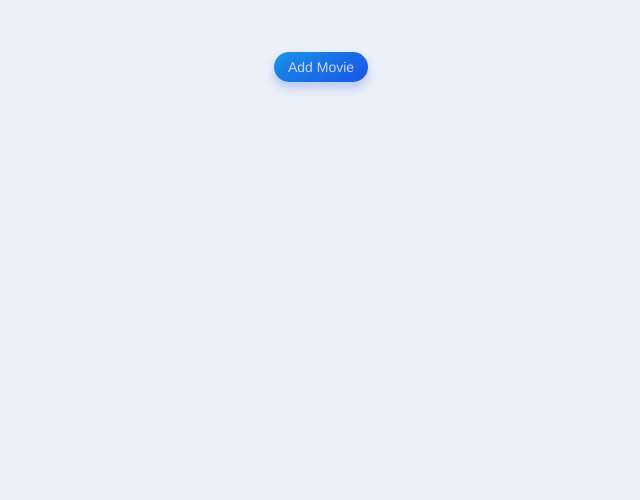
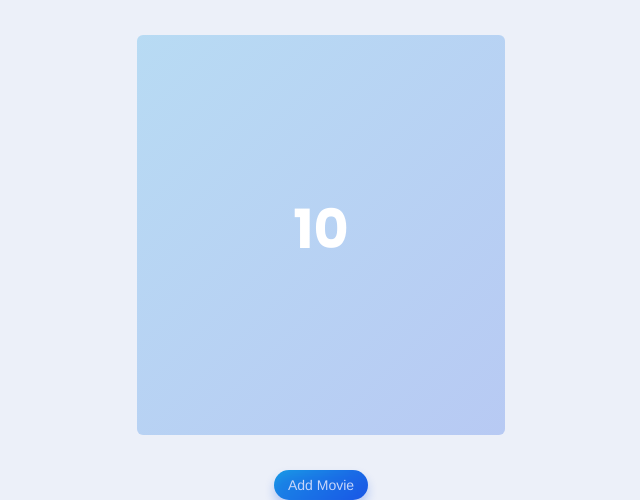
Before and after one commit to kvnkc/movie-website, a Flask app: page / in a window 1280 px wide. Shown: the part 557-1057 px from the top of the page, without its empty margins (319-959 px from the left). Before the commit the page ends 648 px from the top, so only its background shows below. Run offline with Flask 2, Linux system fonts and the light colour scheme; some libraries are stand-ins or nearby versions.

Commit message:
Created DB, Created Movie Table, rendered db information in index.html

```diff
--- a/main.py
+++ b/main.py
@@ -10,10 +10,45 @@ app = Flask(__name__)
 app.config['SECRET_KEY'] = '8BYkEfBA6O6donzWlSihBXox7C0sKR6b'
 Bootstrap(app)
 
+# Create DB
+app.config['SQLALCHEMY_DATABASE_URI'] = 'sqlite:///move-collection.db'
+app.config['SQLALCHEMY_TRACK_MODIFICATIONS'] = False
+db = SQLAlchemy(app)
+app.app_context().push()
+
+# Create Table
+
+
+class Movies(db.Model):
+    id = db.Column(db.Integer, primary_key=True)
+    title = db.Column(db.String(250), nullable=False)
+    year = db.Column(db.Integer, nullable=False)
+    description = db.Column(db.String(250), nullable=False)
+    rating = db.Column(db.Float, nullable=False)
+    ranking = db.Column(db.Integer, nullable=False)
+    review = db.Column(db.String(250), nullable=False)
+    img_url = db.Column(db.String(250), nullable=False)
+
+
+db.create_all()
+
+# new_movie = Movies(
+#     title="Phone Booth",
+#     year=2002,
+#     description="Publicist Stuart Shepard finds himself trapped in a phone booth, pinned down by an extortionist's sniper rifle. Unable to leave or receive outside help, Stuart's negotiation with the caller leads to a jaw-dropping climax.",
+#     rating=7.3,
+#     ranking=10,
+#     review="My favourite character was the caller.",
+#     img_url="https://image.tmdb.org/t/p/w500/tjrX2oWRCM3Tvarz38zlZM7Uc10.jpg"
+# )
+# db.session.add(new_movie)
+# db.session.commit()
+
 
 @app.route("/")
 def home():
-    return render_template("index.html")
+    movie_collection = db.session.query(Movies).all()
+    return render_template("index.html", movies=movie_collection)
 
 
 if __name__ == '__main__':
--- a/templates/index.html
+++ b/templates/index.html
@@ -15,21 +15,21 @@
 <div class="container">
   <h1 class="heading">My Top 10 Movies</h1>
   <p class="description">These are my all time favourite movies.</p>
-
+  {% for movie in movies %}
   <div class="card" >
-    <div class="front" style="background-image: url('https://www.shortlist.com/media/images/2019/05/the-30-coolest-alternative-movie-posters-ever-2-1556670563-K61a-column-width-inline.jpg');">
-        <p class="large">1</p>
+    <div class="front" style="background-image: url('{{movie[img_url]}}');">
+        <p class="large">{{movie['ranking']}}</p>
     </div>
     <div class="back">
       <div>
-    <div class="title">Drive <span class="release_date">(2011)</span></div>
+    <div class="title">{{movie['title']}} <span class="release_date">({{movie['year']}})</span></div>
         <div class="rating">
-            <label>7.5</label>
+            <label>{{movie['rating']}}</label>
           <i class="fas fa-star star"></i>
         </div>
-          <p class="review">"Loved it!"</p>
+          <p class="review">{{movie['review']}}</p>
         <p class="overview">
-            A mysterious Hollywood stuntman and mechanic moonlights as a getaway driver and finds himself in trouble when he helps out his neighbor in this action drama.
+          {{movie['description']}}
         </p>
 
         <a href="#" class="button">Update</a>
@@ -39,6 +39,7 @@
     </div>
   </div>
 </div>
+{% endfor %}
 <div class="container text-center add">
 <a href="#" class="button">Add Movie</a>
 </div>
```
Also changed, not shown: instance/move-collection.db (added).
